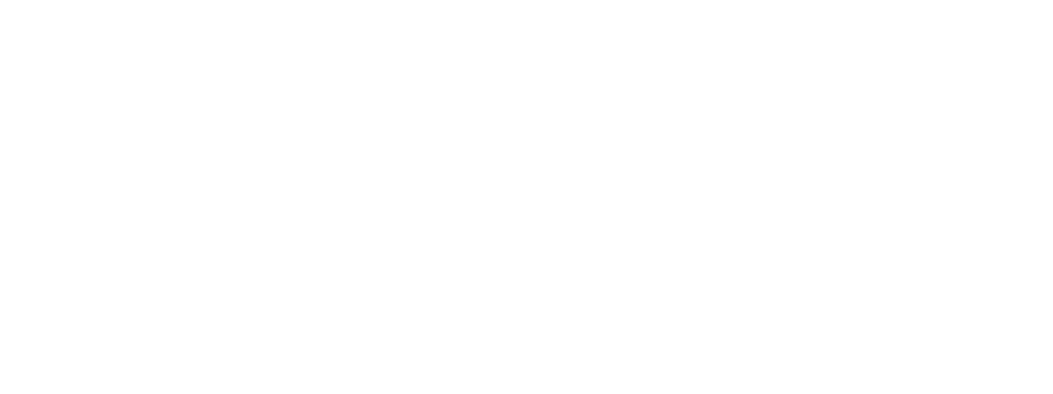
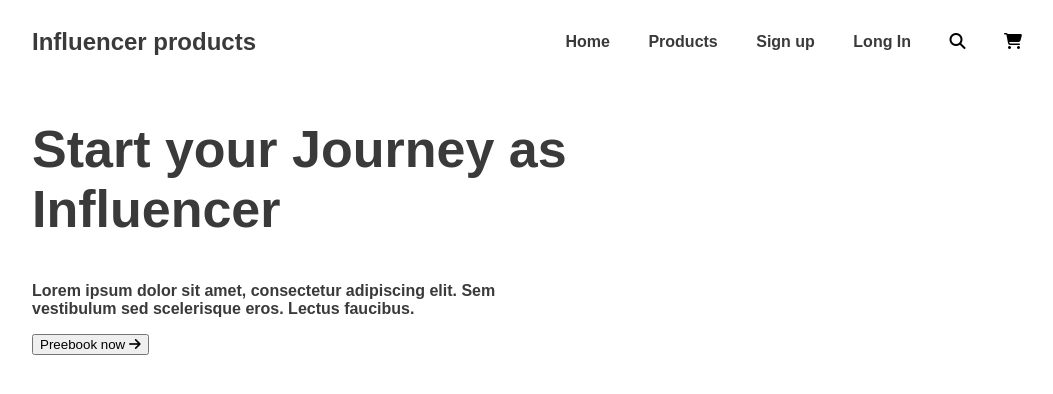
Before and after one commit to joyassroy/influencer-gear, a plain HTML site: page index.html in a window 1280 px wide. Shown: the whole page, without its empty margins (96-1149 px from the left). Drawn offline with Linux system fonts and the light colour scheme.

Commit message:
first page almost done

```diff
--- a/index.html
+++ b/index.html
@@ -1,12 +1,48 @@
 <!DOCTYPE html>
 <html lang="en">
-<head>
-    <meta charset="UTF-8">
-    <meta name="viewport" content="width=device-width, initial-scale=1.0">
+  <head>
+    <meta charset="UTF-8" />
+    <meta name="viewport" content="width=device-width, initial-scale=1.0" />
     <title>Infulencer Gear</title>
-    <link rel="stylesheet" href="style.css">
-</head>
-<body>
-
-</body>
+    <link rel="stylesheet" href="style.css" />
+    <script
+      src="https://kit.fontawesome.com/f3c05cd4a9.js"
+      crossorigin="anonymous"
+    ></script>
+  </head>
+  <body class="poppins-font">
+    <header>
+      <section class="first-page">
+        <nav class="nav-bar">
+          <h2 class="nav-bar-header">Influencer products</h2>
+          <div class="nav-bar-link">
+            <a href="">Home</a>
+            <a href="">Products</a>
+            <a href="">Sign up</a>
+            <a href="">Long In</a>
+            <i class="fa-solid fa-magnifying-glass"></i>
+            <i class="fa-solid fa-cart-shopping"></i>
+          </div>
+        </nav>
+        <div class="banner-page">
+          <div class="banner-page-part1">
+            <h2 class="banner-header poppins-font">
+              Start your Journey as <br />
+              Influencer
+            </h2>
+            <p class="banner-description poppins-font">
+              Lorem ipsum dolor sit amet, consectetur adipiscing elit. Sem
+              <br />
+              vestibulum sed scelerisque eros. Lectus faucibus.
+            </p>
+            <button class="banner-button">
+              Preebook now <i class="fa-solid fa-arrow-right"></i>
+            </button>
+          </div>
+        </div>
+      </section>
+    </header>
+    <main></main>
+    <footer></footer>
+  </body>
 </html>
--- a/style.css
+++ b/style.css
@@ -0,0 +1,47 @@
+/* shared styles */
+header{
+    background-color: #FFFFFF;
+    padding-left: 120px;
+    padding-right: 120px;
+}
+.poppins-font {
+  font-family: "Poppins", sans-serif;
+  font-weight: 400;
+  font-style: normal;
+}
+
+@import url('https://fonts.googleapis.com/css2?family=Poppins:ital,wght@0,100;0,200;0,300;0,400;0,500;0,600;0,700;0,800;0,900;1,100;1,200;1,300;1,400;1,500;1,600;1,700;1,800;1,900&display=swap');
+
+/* Nav bar */
+
+.nav-bar-header{
+    font-size:1.5rem ;
+    font-weight: 700;
+    color: #3A3A3A;
+}
+.nav-bar{
+    display: flex;
+    justify-content: space-between;
+    align-items: center;
+}
+.nav-bar-link > a{
+    text-decoration: none;
+    color: #3A3A3A;
+    font-size: 1rem;
+    font-weight: 600;
+    margin-right: 34px;
+}
+.nav-bar-link > i{
+    size: 2rem;
+    margin-right:34px ;
+}
+.banner-header{
+    font-size: 3.25rem;
+    font-weight: 700;
+    color: #3A3A3A;
+}
+.banner-description{
+    font-size: 1rem;
+    font-weight: 600;
+    color: #3A3A3A;
+}
```
